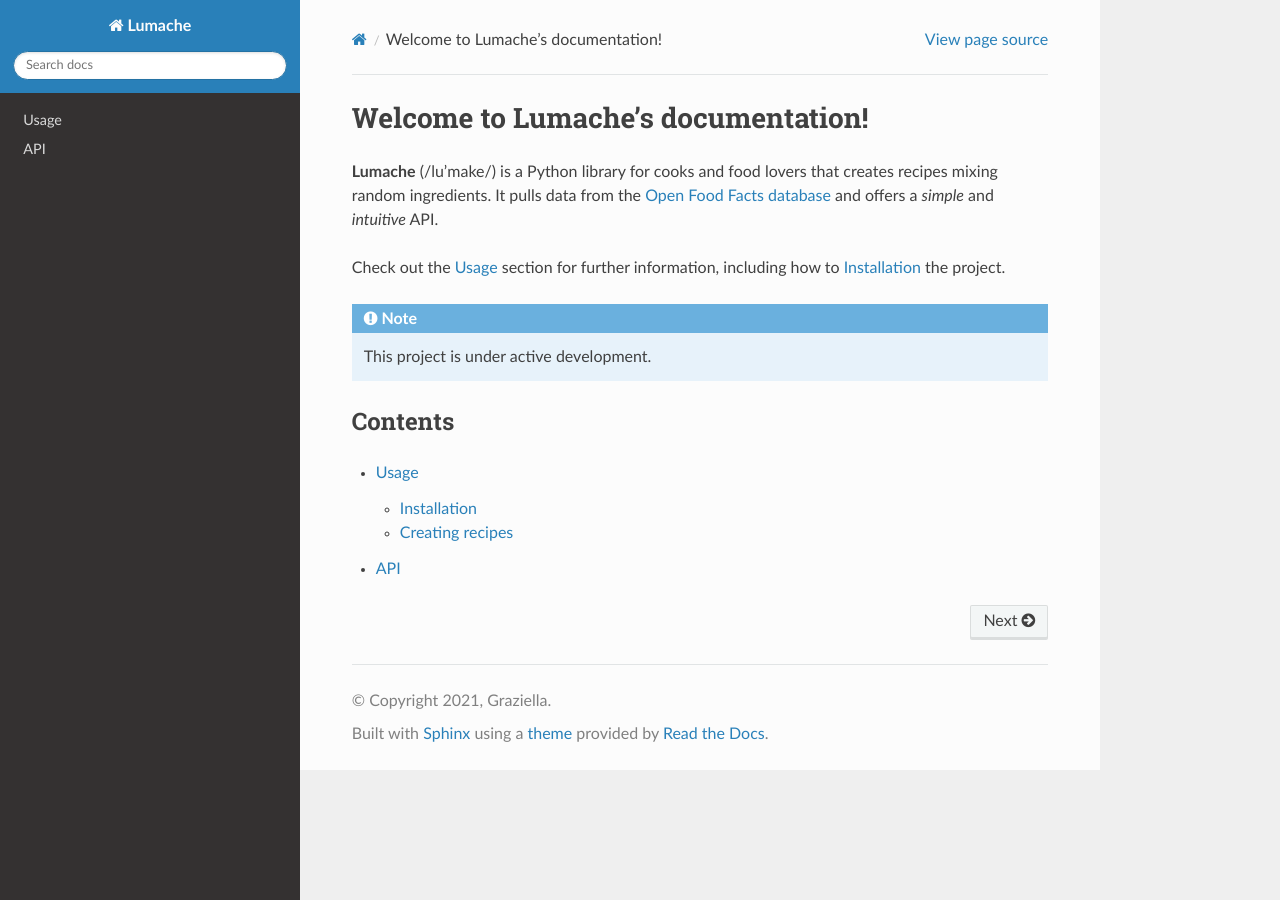
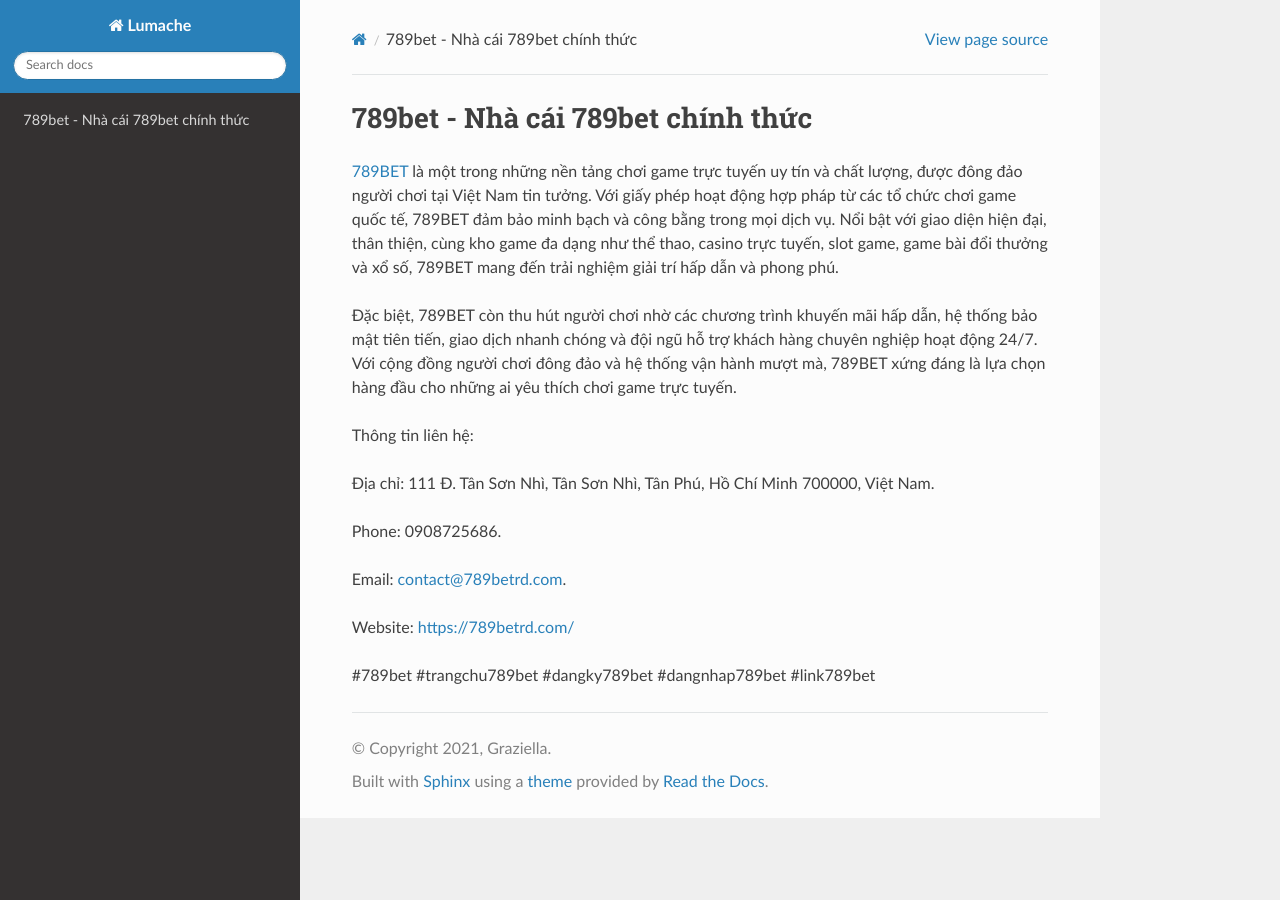
Before and after one commit to nguyenlinh0011y/789betrdcom1, a Sphinx documentation site: the page built from docs/source/index.rst, in a window 1280 px wide. Built offline with Sphinx 7.4.7 and the Read the Docs theme 3.1.0, drawn with Linux system fonts in a browser that asks for light colours.

Commit message:
Update index.rst

```diff
--- a/docs/source/index.rst
+++ b/docs/source/index.rst
@@ -1,22 +1,18 @@
-Welcome to Lumache's documentation!
+789bet - Nhà cái 789bet chính thức
 ===================================
 
-**Lumache** (/lu'make/) is a Python library for cooks and food lovers
-that creates recipes mixing random ingredients.
-It pulls data from the `Open Food Facts database <https://world.openfoodfacts.org/>`_
-and offers a *simple* and *intuitive* API.
+`789BET <https://789betrd.com/>`_ là một trong những nền tảng chơi game trực tuyến uy tín và chất lượng, được đông đảo người chơi tại Việt Nam tin tưởng. Với giấy phép hoạt động hợp pháp từ các tổ chức chơi game quốc tế, 789BET đảm bảo minh bạch và công bằng trong mọi dịch vụ. Nổi bật với giao diện hiện đại, thân thiện, cùng kho game đa dạng như thể thao, casino trực tuyến, slot game, game bài đổi thưởng và xổ số, 789BET mang đến trải nghiệm giải trí hấp dẫn và phong phú.
 
-Check out the :doc:`usage` section for further information, including
-how to :ref:`installation` the project.
+Đặc biệt, 789BET còn thu hút người chơi nhờ các chương trình khuyến mãi hấp dẫn, hệ thống bảo mật tiên tiến, giao dịch nhanh chóng và đội ngũ hỗ trợ khách hàng chuyên nghiệp hoạt động 24/7. Với cộng đồng người chơi đông đảo và hệ thống vận hành mượt mà, 789BET xứng đáng là lựa chọn hàng đầu cho những ai yêu thích chơi game trực tuyến.
 
-.. note::
+Thông tin liên hệ:
 
-   This project is under active development.
+Địa chỉ: 111 Đ. Tân Sơn Nhì, Tân Sơn Nhì, Tân Phú, Hồ Chí Minh 700000, Việt Nam.
 
-Contents
---------
+Phone: 0908725686.
 
-.. toctree::
+Email: contact@789betrd.com.
 
-   usage
-   api
+Website: https://789betrd.com/
+
+#789bet #trangchu789bet #dangky789bet #dangnhap789bet #link789bet
```
